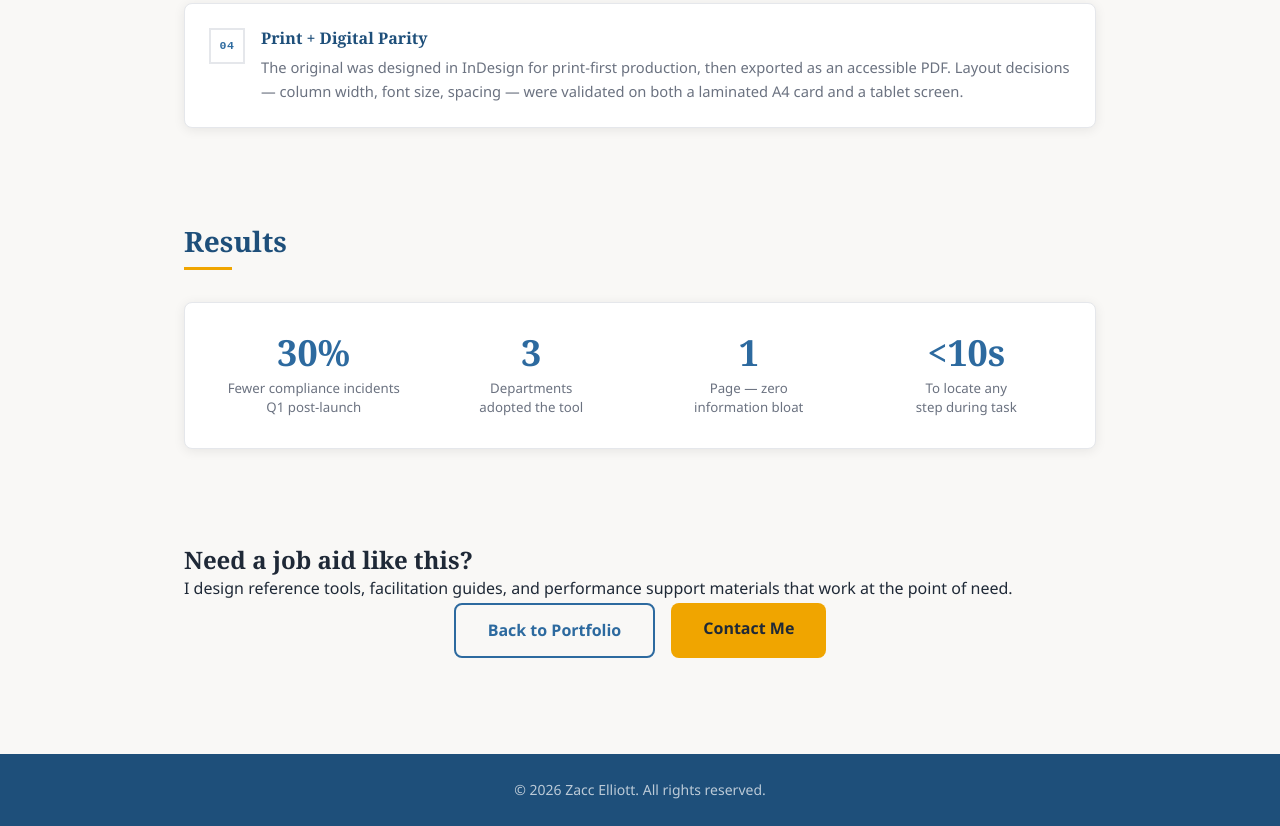
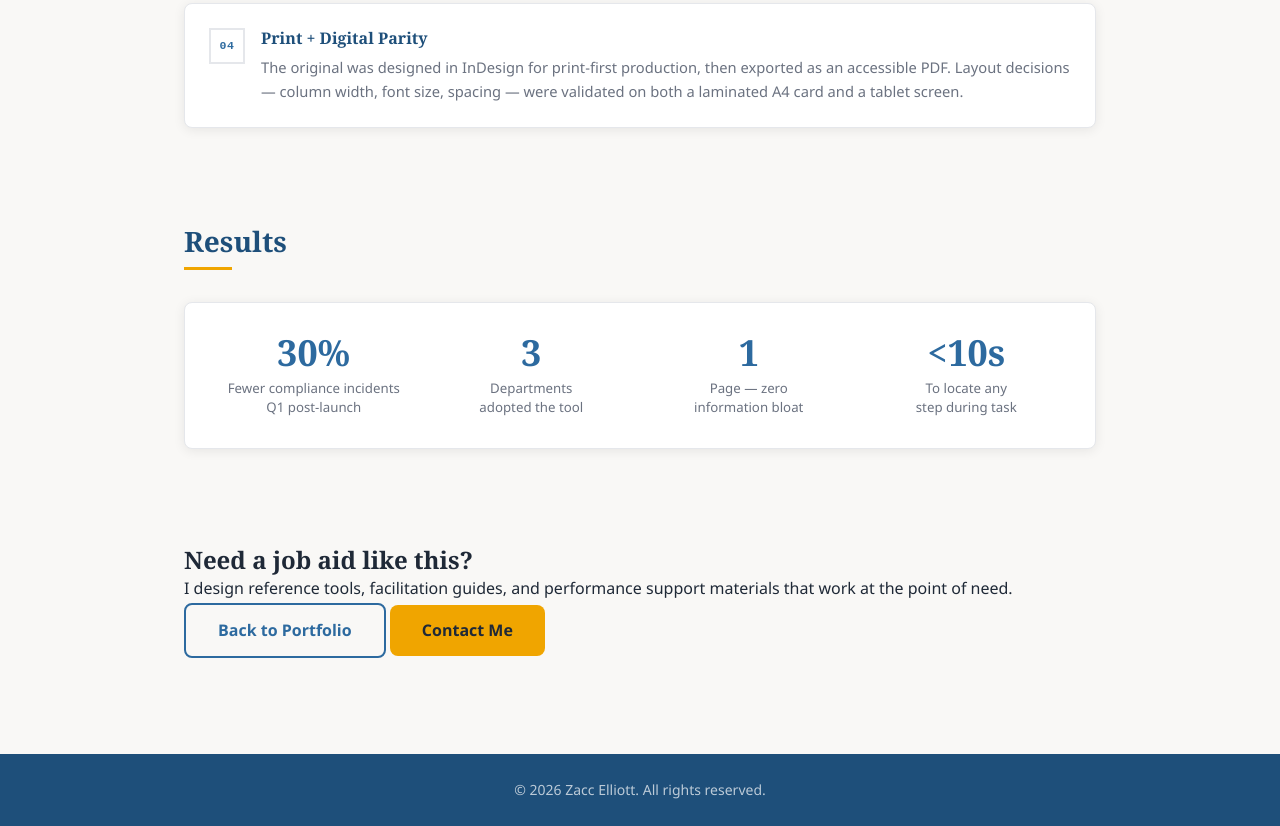
Before and after one commit to AdminZacc/instructional_designer_demo, a plain HTML site: page compliance-checklist.html in a window 1280 px wide. Shown: the part 2917-3743 px from the top of the page. Drawn offline with Linux system fonts and the light colour scheme.

Commit message:
Refactor button layout in compliance checklist and update scenario rubric styles for consistency

```diff
--- a/compliance-checklist.html
+++ b/compliance-checklist.html
@@ -424,14 +424,7 @@
             I design reference tools, facilitation guides, and performance
             support materials that work at the point of need.
           </p>
-          <div
-            style="
-              display: flex;
-              gap: 1rem;
-              justify-content: center;
-              flex-wrap: wrap;
-            "
-          >
+          <div class="cta-buttons-container">
             <a href="portfolio.html" class="btn btn--outline"
               >Back to Portfolio</a
             >
```
Also changed, not shown: kirkpatrick-eval.html (+3 -7 lines).
